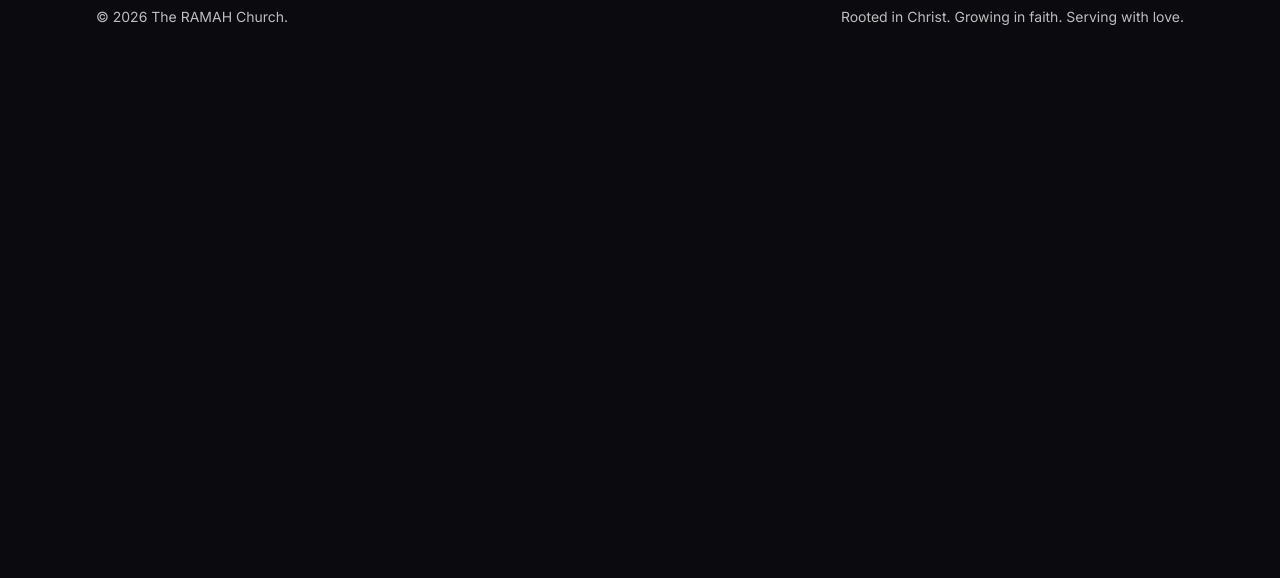
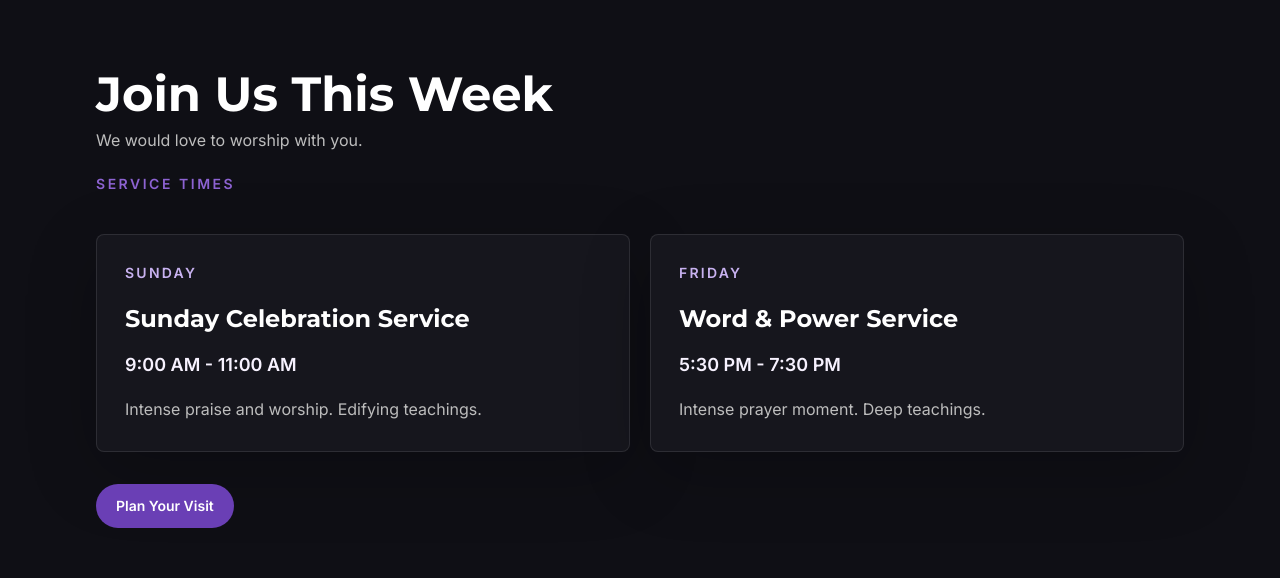
Before and after one commit to Armony-ftk/ramah-church, a Next.js app: page / in a window 1280 px wide. Shown: the part 827-1405 px from the top of the page. Before the commit the page ends 886 px from the top, so only its background shows below. Built offline with nearby package versions, Linux system fonts and the light colour scheme.

Commit message:
Added Service time Section

```diff
--- a/src/app/page.tsx
+++ b/src/app/page.tsx
@@ -1,5 +1,11 @@
 import HeroSection from "@/components/sections/HeroSection";
+import ServiceTimesSection from "@/components/sections/ServiceTimesSection";
 
 export default function Home() {
-  return <HeroSection />;
+  return (
+    <>
+      <HeroSection />
+      <ServiceTimesSection />
+    </>
+  );
 }
--- /dev/null
+++ b/src/components/sections/ServiceTimesSection.tsx
@@ -0,0 +1,51 @@
+import Container from "@/components/layout/Container";
+import Button from "@/components/ui/Button";
+import SectionTitle from "@/components/ui/SectionTitle";
+import { services, type Service } from "@/data/services";
+
+function ServiceCard({ service }: { service: Service }) {
+  return (
+    <article className="flex h-full flex-col rounded-lg border border-white/10 bg-[#16161D] p-6 shadow-[0_20px_70px_rgba(0,0,0,0.22)] sm:p-7">
+      <p className="text-sm font-semibold uppercase tracking-[0.16em] text-[#C8B2F0]">
+        {service.day}
+      </p>
+
+      <h3 className="mt-5 font-heading text-2xl font-bold text-white">
+        {service.title}
+      </h3>
+      <p className="mt-4 text-lg font-semibold text-[#F7F2FF]">
+        {service.time}
+      </p>
+      <p className="mt-4 flex-1 text-base leading-7 text-[#BDBDBD]">
+        {service.description}
+      </p>
+    </article>
+  );
+}
+
+export default function ServiceTimesSection() {
+  return (
+    <section className="bg-[#0F0F15] py-16 sm:py-20 lg:py-24">
+      <Container>
+        <SectionTitle
+          eyebrow="Service Times"
+          title="Join Us This Week"
+          description="We would love to worship with you."
+        />
+
+        <div
+          className="mt-10 grid gap-5 sm:grid-cols-2"
+          aria-label="Weekly service schedule"
+        >
+          {services.map((service) => (
+            <ServiceCard key={service.title} service={service} />
+          ))}
+        </div>
+
+        <Button href="/contact" className="mt-8 w-full sm:w-auto">
+          Plan Your Visit
+        </Button>
+      </Container>
+    </section>
+  );
+}
--- a/src/components/ui/SectionTitle.tsx
+++ b/src/components/ui/SectionTitle.tsx
@@ -15,27 +15,21 @@ export default function SectionTitle({
 }: SectionTitleProps) {
   return (
     <div
-      className={[
-        "max-w-3xl",
-        centered && "mx-auto text-center",
-        className,
-      ]
+      className={["max-w-3xl", centered && "mx-auto text-center", className]
         .filter(Boolean)
         .join(" ")}
     >
-      {eyebrow ? (
-        <p className="mb-3 text-sm font-semibold uppercase tracking-[0.18em] text-[#8D63D2]">
-          {eyebrow}
-        </p>
-      ) : null}
-
-      <h2 className="font-heading text-3xl font-bold text-[#FFFFFF] sm:text-4xl">
+      <h2 className="font-heading text-3xl font-bold text-[#FFFFFF] sm:text-5xl">
         {title}
       </h2>
 
       {description ? (
-        <p className="mt-4 text-base leading-7 text-[#BDBDBD]">
-          {description}
+        <p className="mt-2 text-base leading-7 text-[#BDBDBD]">{description}</p>
+      ) : null}
+
+      {eyebrow ? (
+        <p className="mt-5 mb-3 text-sm font-semibold uppercase tracking-[0.18em] text-[#8D63D2]">
+          {eyebrow}
         </p>
       ) : null}
     </div>
--- /dev/null
+++ b/src/data/services.ts
@@ -0,0 +1,24 @@
+export type Service = {
+  title: string;
+  day: string;
+  time: string;
+  description: string;
+  label?: string;
+};
+
+export const services: Service[] = [
+  {
+    title: "Sunday Celebration Service",
+    day: "Sunday",
+    time: "9:00 AM - 11:00 AM",
+    description: "Intense praise and worship. Edifying teachings.",
+    label: "Main Gathering",
+  },
+  {
+    title: "Word & Power Service",
+    day: "Friday",
+    time: "5:30 PM - 7:30 PM",
+    description: "Intense prayer moment. Deep teachings.",
+    label: "Prayer & Teaching",
+  },
+];
```
